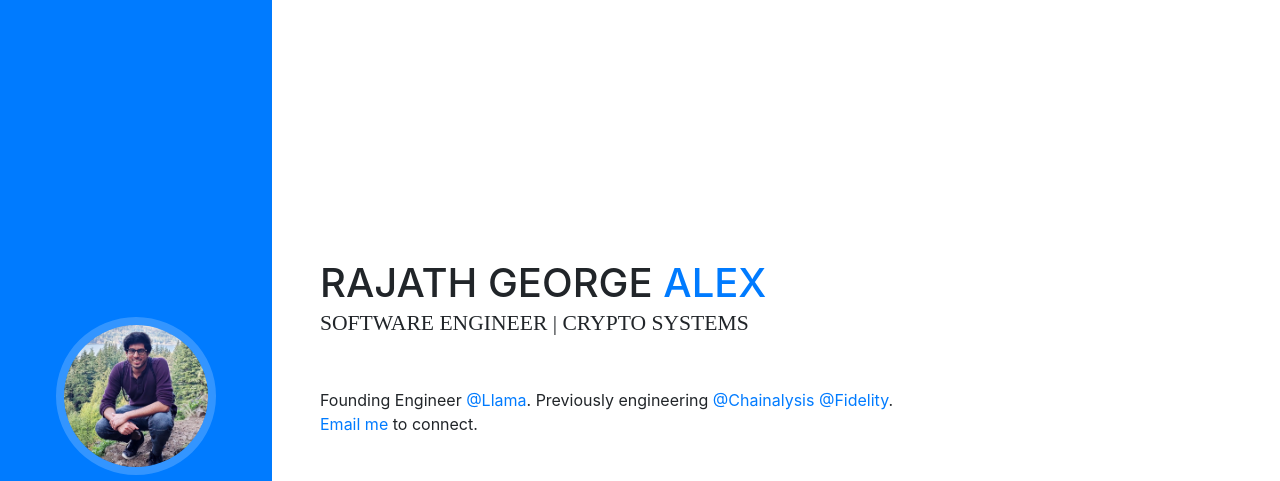
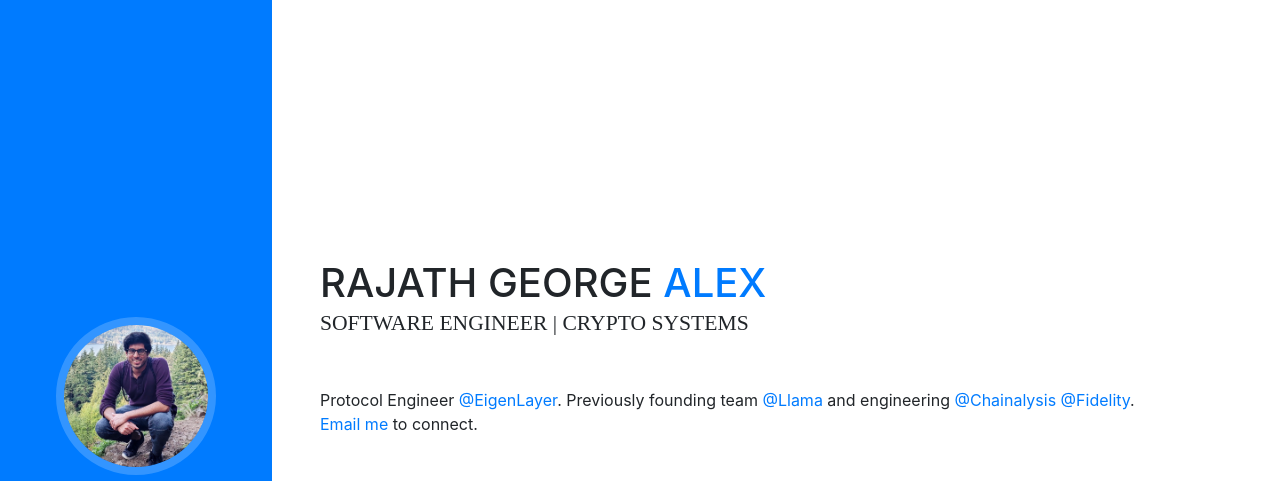
Before and after one commit to 0xrajath/0xrajath.github.io, a website with bundled scripts: page index.html in a window 1280 px wide. Shown: the top 481 px of the page. Built offline with nearby package versions, Linux system fonts and the light colour scheme; a web font is replaced by a local one.

Commit message:
Update bio

```diff
--- a/index.html
+++ b/index.html
@@ -53,7 +53,7 @@
           <div class="subheading mb-5">Software Engineer | Crypto Systems
 
           </div>
-          <p class="mb-5">Founding Engineer <a href="https://llama.xyz/" target="_blank">@Llama</a>. Previously engineering <a href="https://www.chainalysis.com/" target="_blank">@Chainalysis</a> <a href="https://www.fidelity.com/" target="_blank">@Fidelity</a>.
+          <p class="mb-5">Protocol Engineer <a href="https://www.eigenlayer.xyz/" target="_blank">@EigenLayer</a>. Previously founding team <a href="https://github.com/llamaxyz/llama" target="_blank">@Llama</a> and engineering <a href="https://www.chainalysis.com/" target="_blank">@Chainalysis</a> <a href="https://www.fidelity.com/" target="_blank">@Fidelity</a>.
             <br /> <a href="mailto:rajathalex@gmail.com">Email me</a> to connect.</p>
           <ul class="list-inline list-social-icons mb-0">
               <li class="list-inline-item">
```
